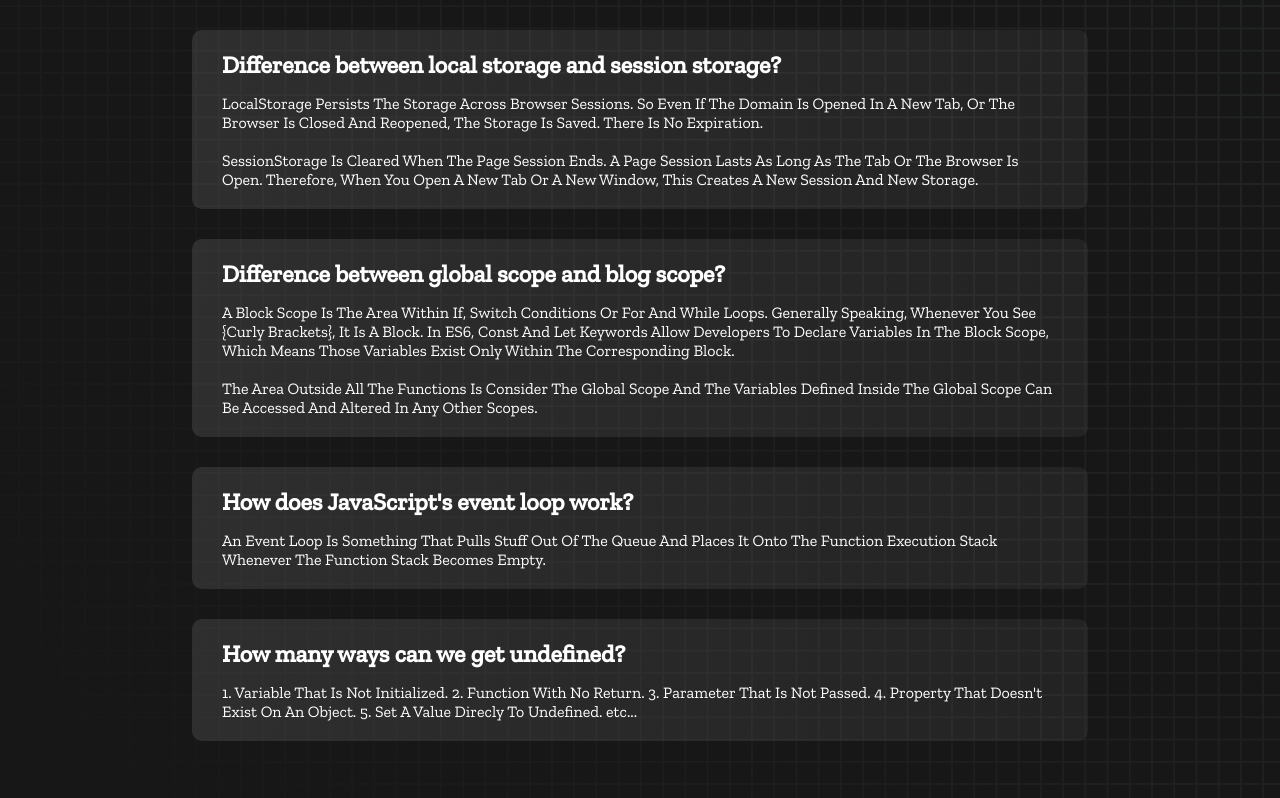
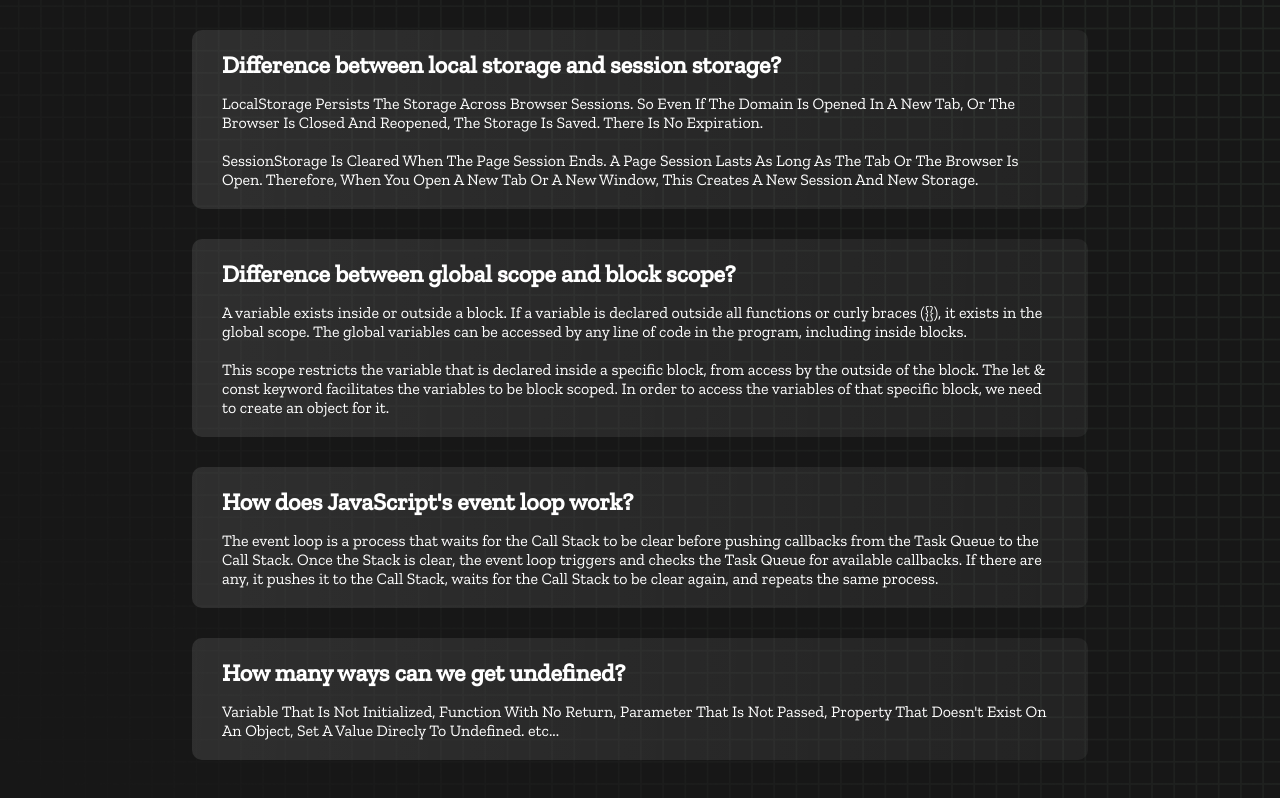
Before and after one commit to MD-Baki/type-monster-debug, a plain HTML site: page blog.html in a window 1280 px wide. Drawn offline with nearby package versions, Linux system fonts and the light colour scheme.

Commit message:
little change

```diff
--- a/blog.html
+++ b/blog.html
@@ -38,16 +38,16 @@
             </div>
             <div class="question-section">
                 <div class="question">
-                    <h2>Difference between global scope and blog scope?</h2>
+                    <h2>Difference between global scope and block scope?</h2>
                 </div>
                 <div class="answer">
-                    <p>A Block Scope Is The Area Within If, Switch Conditions Or For And While Loops. Generally
-                        Speaking, Whenever You See {Curly Brackets}, It Is A Block. In ES6, Const And Let Keywords Allow
-                        Developers To Declare Variables In The Block Scope, Which Means Those Variables Exist Only
-                        Within The Corresponding Block.<br><br>
+                    <p>A variable exists inside or outside a block. If a variable is declared outside all functions or
+                        curly braces ({}), it exists in the global scope. The global variables can be accessed by any
+                        line of code in the program, including inside blocks.<br><br>
 
-                        The Area Outside All The Functions Is Consider The Global Scope And The Variables Defined Inside
-                        The Global Scope Can Be Accessed And Altered In Any Other Scopes.</p>
+                        This scope restricts the variable that is declared inside a specific block, from access by the
+                        outside of the block. The let & const keyword facilitates the variables to be block scoped. In
+                        order to access the variables of that specific block, we need to create an object for it.</p>
                 </div>
             </div>
             <div class="question-section">
@@ -55,8 +55,10 @@
                     <h2>How does JavaScript's event loop work?</h2>
                 </div>
                 <div class="answer">
-                    <p>An Event Loop Is Something That Pulls Stuff Out Of The Queue And Places It Onto The Function
-                        Execution Stack Whenever The Function Stack Becomes Empty.</p>
+                    <p>The event loop is a process that waits for the Call Stack to be clear before pushing callbacks
+                        from the Task Queue to the Call Stack. Once the Stack is clear, the event loop triggers and
+                        checks the Task Queue for available callbacks. If there are any, it pushes it to the Call Stack,
+                        waits for the Call Stack to be clear again, and repeats the same process.</p>
                 </div>
             </div>
             <div class="question-section">
@@ -64,9 +66,8 @@
                     <h2>How many ways can we get undefined?</h2>
                 </div>
                 <div class="answer">
-                    <p>1. Variable That Is Not Initialized. 2. Function With No Return. 3. Parameter That Is Not
-                        Passed.
-                        4. Property That Doesn't Exist On An Object. 5. Set A Value Direcly To Undefined. etc...</p>
+                    <p>Variable That Is Not Initialized, Function With No Return, Parameter That Is Not
+                        Passed, Property That Doesn't Exist On An Object, Set A Value Direcly To Undefined. etc...</p>
                 </div>
             </div>
         </div>
--- a/styles.css
+++ b/styles.css
@@ -37,12 +37,14 @@ body {
   display: flex;
   flex-wrap: wrap;
   align-items: center;
-  padding-left: 5rem;
+  padding: 5px 10px;
   color: white;
   font-size: 32px;
   background-color: #171717;
   border: 2px solid #9dffad;
   border-radius: 15px;
+  overflow-y: auto;
+  scrollbar-width: none;
 }
 
 #countdown {
@@ -205,6 +207,10 @@ main {
 }
 
 @media only screen and (max-width: 700px) {
+  #display {
+    height: 200px;
+  }
+
   .box-container {
     padding: 0 20px;
     width: 100%;
```
